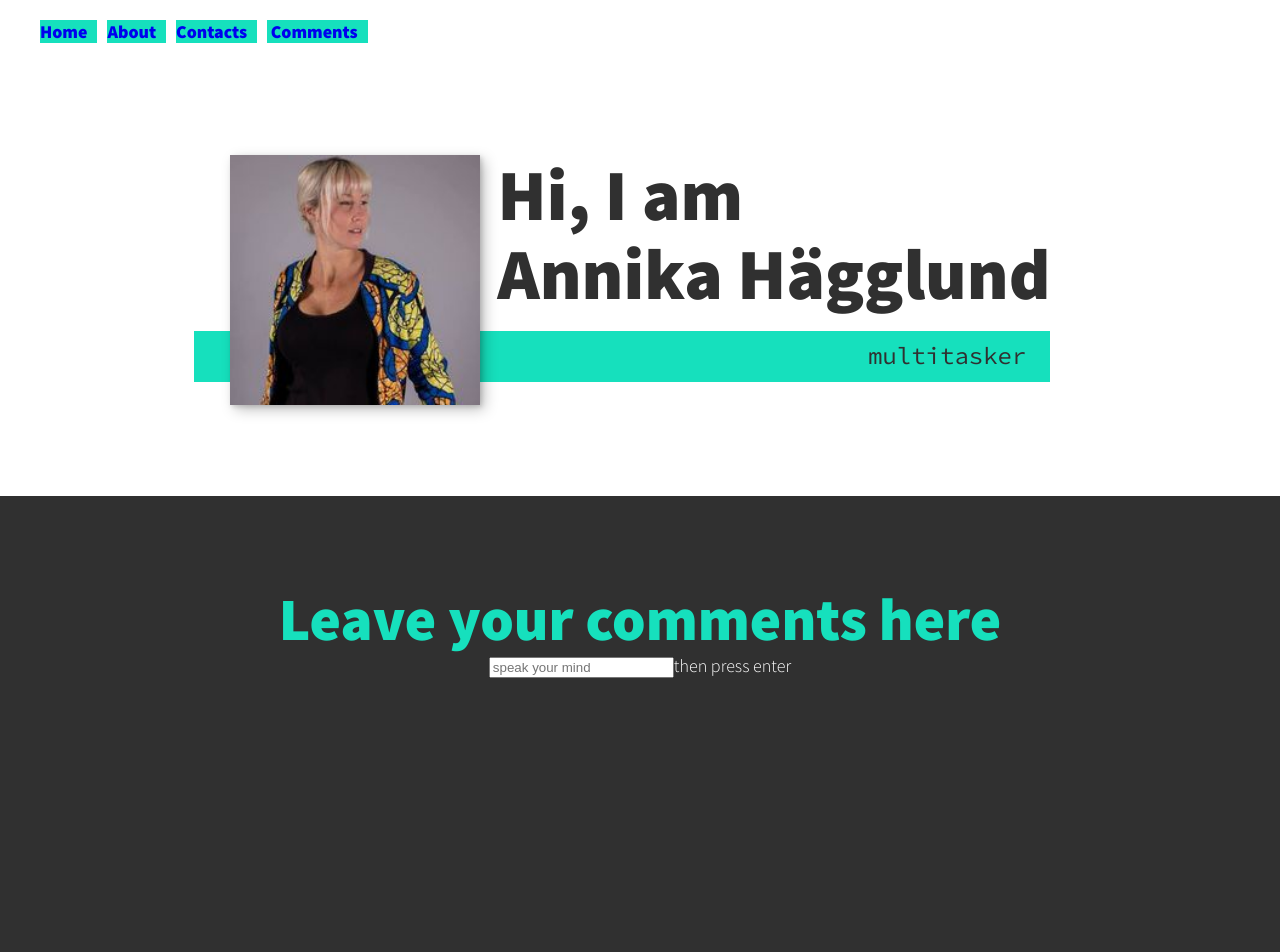
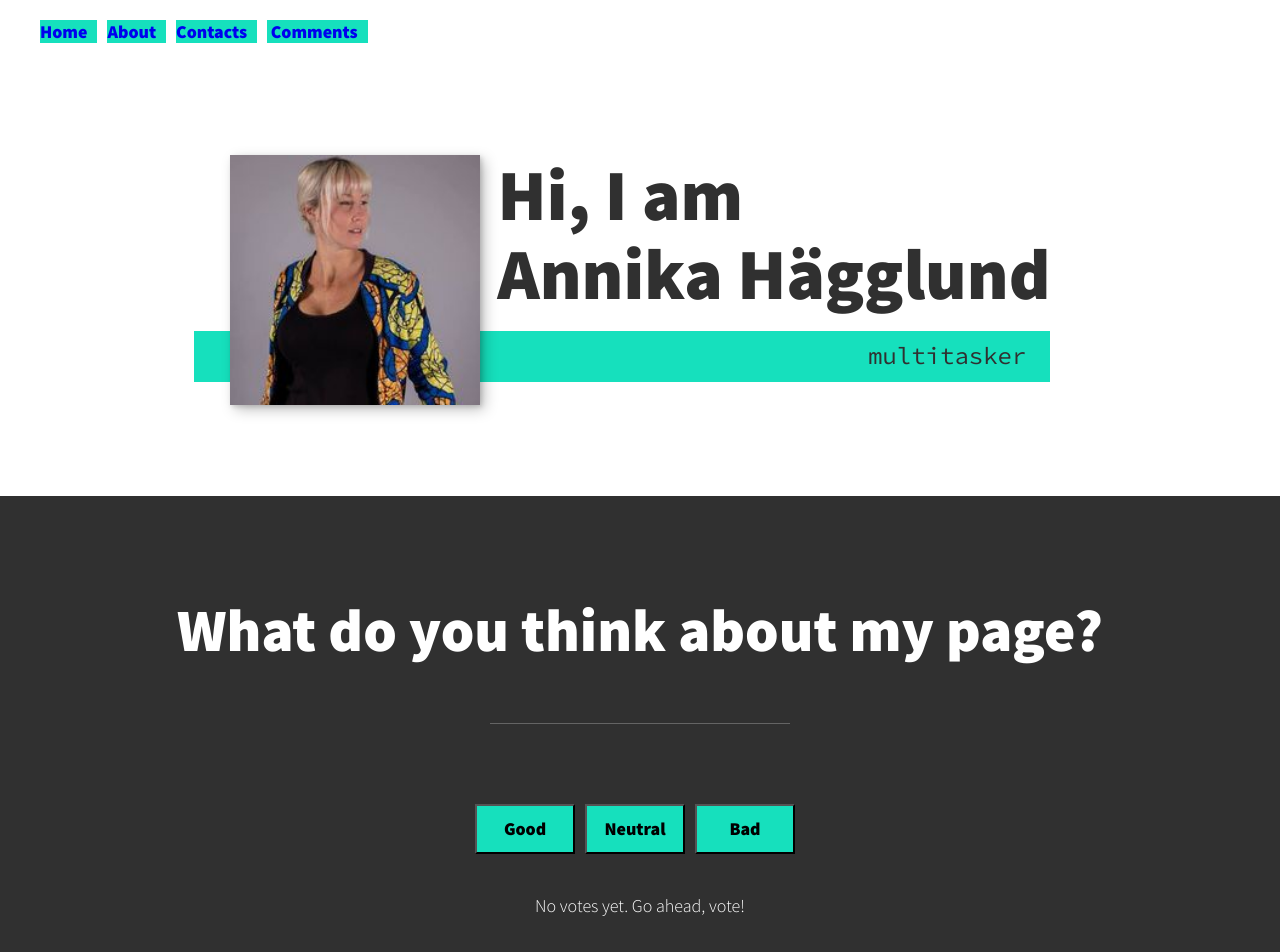
Before and after one commit to Annika1979/mypage, a React (Create React App) app: page /comments in a window 1280 px wide. Shown: the top 952 px of the page. Built offline with nearby package versions, Linux system fonts and the light colour scheme.

Commit message:
Comments page done

```diff
--- a/src/App.css
+++ b/src/App.css
@@ -61,21 +61,17 @@ strong {
 
 /* Buttons */
 
-.btn {
-  display: inline-block;
-  padding: 0.5em 2.5em;
-  background: var(--clr-accent);
-  color: var(--clr-dark);
-  text-decoration: none;
-  cursor: pointer;
-  font-size: 0.8rem;
-  text-transform: uppercase;
-  letter-spacing: 2px;
+button {
+  background-color: var(--clr-accent);
+  margin-right: 10px;
+  margin-bottom: 20px;
+  width: 100px;
+  height: 50px;
+  font: var(--ff-primary);
   font-weight: var(--fw-bold);
-  transition: transform 200ms ease-in-out;
 }
 
-.btn:hover {
+button:hover {
   transform: scale(1.1);
 }
 /* Typography */
@@ -120,11 +116,7 @@ h3 {
   font-family: var(--ff-secondary);
   margin-bottom: 1em;
 }
-/* header */
 
-/* header {
-  padding: 1em;
-} */
 ul li {
   display: inline;
   padding-right: 10px;
@@ -271,21 +263,48 @@ ul li {
   }
 }
 
-.commentary--header {
+.contacts--header {
   color: var(--clr-accent);
 }
-.commentary {
+.contacts--header,
+h2 {
+  padding-bottom: 20px;
+}
+.contacts {
   background-color: var(--clr-dark);
-
   color: var(--clr-light);
 }
-.commentary-list {
+.contacts-list {
   color: var(--clr-dark);
 }
-.my--commentary {
+.my--contacts {
   background-color: var(--clr-dark);
   background-size: cover;
   color: var(--clr-light);
   text-align: center;
   height: 500px;
 }
+.contacts--input {
+  margin-right: 5px;
+}
+
+.comments-section {
+  background-color: var(--clr-dark);
+  background-size: cover;
+  color: var(--clr-light);
+  text-align: center;
+  height: 600px;
+  padding-top: 2.3em;
+  font: var(--ff-primary);
+}
+
+.comments-header::after,
+.contacts-h2::after {
+  content: "";
+  display: block;
+  width: 5em;
+  height: 1px;
+  margin: 0.5em auto 1em;
+  background: var(--clr-light);
+  opacity: 0.25;
+}
--- /dev/null
+++ b/src/Statistics.js
@@ -0,0 +1,38 @@
+const Statistic = (props) => {
+  return (
+    <div>
+      <p>
+        {props.text} {props.value}{" "}
+      </p>
+    </div>
+  );
+};
+
+const Statistics = (props) => {
+  let good = props.value.good;
+  let neutral = props.value.neutral;
+  let bad = props.value.bad;
+  let total = good + neutral + bad;
+
+  if (total !== 0) {
+    return (
+      <div>
+        <h3>Results</h3>
+        <Statistic text="Good" value={good} />
+        <Statistic text="Neutral" value={neutral} />
+        <Statistic text="Bad" value={bad} />
+        <p>
+          <strong> Total votes {total}</strong>
+        </p>
+      </div>
+    );
+  } else {
+    return (
+      <div className="no-votes">
+        <p>No votes yet. Go ahead, vote!</p>
+      </div>
+    );
+  }
+};
+
+export { Statistic, Statistics };
--- a/src/routes/Comments.js
+++ b/src/routes/Comments.js
@@ -1,44 +1,62 @@
 import { useState } from "react";
+import { Statistics } from "../Statistics";
 
 const Comments = () => {
-  const [items, setItems] = useState([]);
-  const [itemName, setItemName] = useState("");
+  const [clicks, setClicks] = useState({
+    good: 0,
+    neutral: 0,
+    bad: 0,
+  });
+  const Button = (props) => {
+    const { onClick, text } = props;
+    return <button onClick={onClick}> {text} </button>;
+  };
 
-  const addItem = (event) => {
-    event.preventDefault();
-    setItems([
-      ...items,
-      {
-        id: items.length,
-        name: itemName,
-      },
-    ]);
-    setItemName("");
+  const Header = (props) => <p>{props.value}</p>;
+
+  const handleGoodClick = () => {
+    const newClicks = {
+      good: clicks.good + 1,
+      neutral: clicks.neutral,
+      bad: clicks.bad,
+    };
+    setClicks(newClicks);
+  };
+
+  const handleNeutralClick = () => {
+    const newClicks = {
+      good: clicks.good,
+      neutral: clicks.neutral + 1,
+      bad: clicks.bad,
+    };
+    setClicks(newClicks);
+  };
+
+  const handleBadClick = () => {
+    const newClicks = {
+      good: clicks.good,
+      neutral: clicks.neutral,
+      bad: clicks.bad + 1,
+    };
+    setClicks(newClicks);
   };
 
   return (
-    <div className="commentary">
-      <section className="my--commentary">
-        <div className="commentary--header">
-          <h2>Leave your comments here</h2>
+    <div>
+      <section className="comments-section">
+        <div>
+          <h2 className="comments-header">
+            <Header value="What do you think about my page?" />
+          </h2>
+          <Button onClick={handleGoodClick} text="Good" />
+
+          <Button onClick={handleNeutralClick} text="Neutral" />
+
+          <Button onClick={handleBadClick} text="Bad" />
         </div>
-        <form onSubmit={addItem}>
-          <label>
-            <input
-              name="item"
-              type="text"
-              value={itemName}
-              onChange={(e) => setItemName(e.target.value)}
-              placeholder="speak your mind"
-            />
-            then press enter
-          </label>
-        </form>
-        <ul className="commentary-list">
-          {items.map((item) => (
-            <li key={item.id}>{item.name}</li>
-          ))}
-        </ul>
+        <div>
+          <Statistics value={clicks} />
+        </div>
       </section>
     </div>
   );
--- a/src/routes/Contacts.js
+++ b/src/routes/Contacts.js
@@ -1,7 +1,46 @@
+import { useState } from "react";
 const Contacts = () => {
+  const [items, setItems] = useState([]);
+  const [itemName, setItemName] = useState("");
+
+  const addItem = (event) => {
+    event.preventDefault();
+    setItems([
+      ...items,
+      {
+        id: items.length,
+        name: itemName,
+      },
+    ]);
+    setItemName("");
+  };
+
   return (
-    <div>
-      <h3>test</h3>
+    <div className="contacts">
+      <section className="my--contacts">
+        <div className="contacts--header">
+          <h2 className="contacts-h2">Let me know you visited my page</h2>
+          <h3>Leave your name here</h3>
+        </div>
+        <form onSubmit={addItem}>
+          <label>
+            <input
+              className="contacts--input"
+              name="item"
+              type="text"
+              value={itemName}
+              onChange={(e) => setItemName(e.target.value)}
+              placeholder="Write your name"
+            />
+            then press enter
+          </label>
+        </form>
+        <ul className="contacts-list">
+          {items.map((item) => (
+            <li key={item.id}>{item.name}</li>
+          ))}
+        </ul>
+      </section>
     </div>
   );
 };
```
